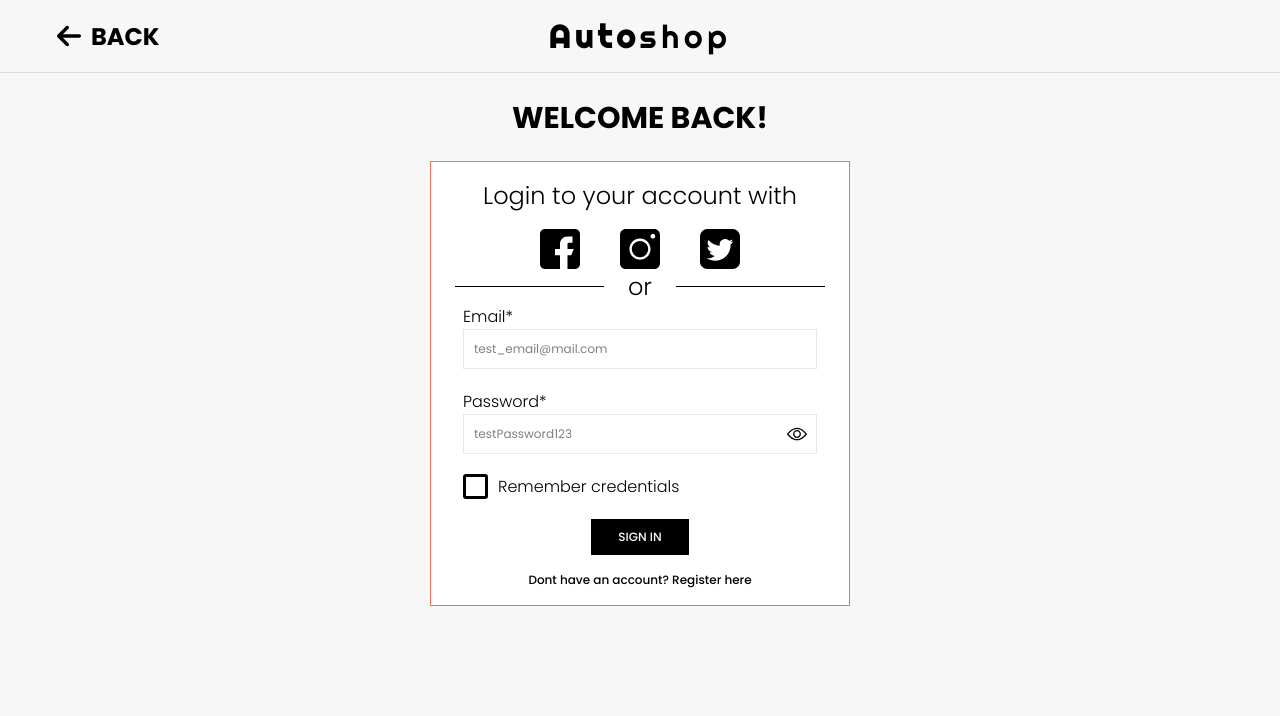
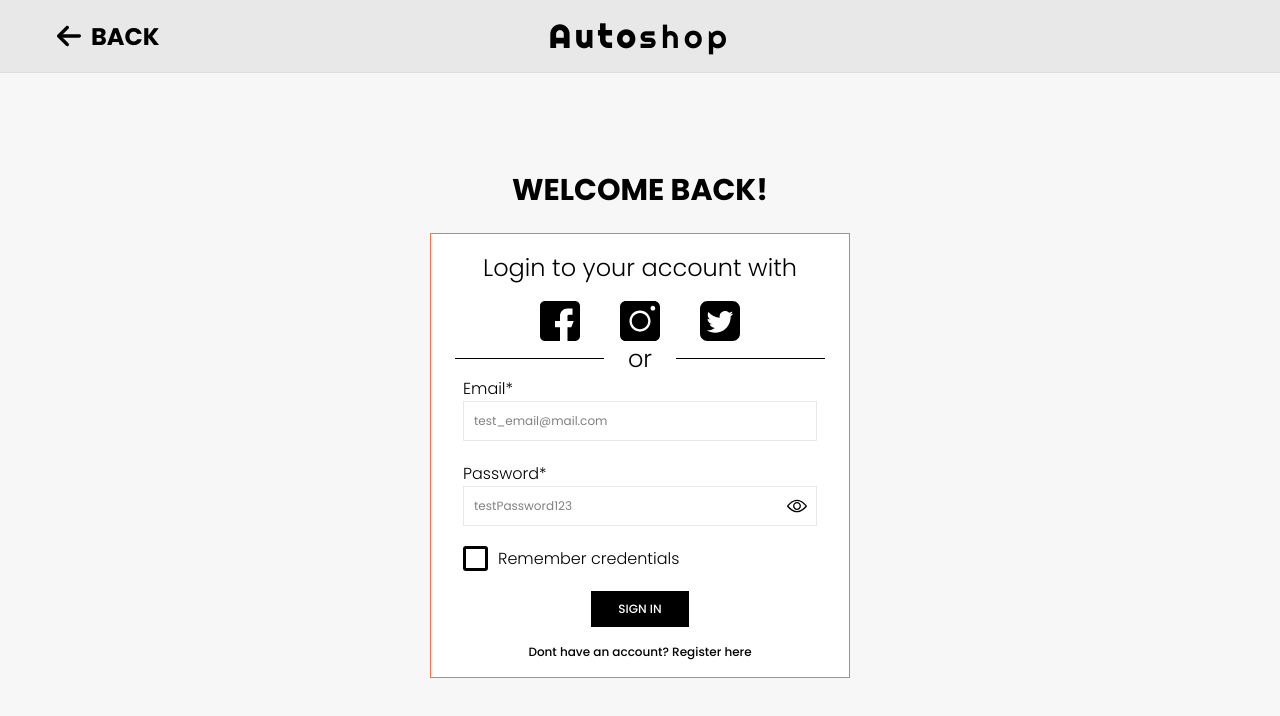
Before and after one commit to x0r3k/Autoshop_WebApp, a React (Create React App) app: page /auth in a window 1280 px wide. Shown: the top 716 px of the page. Built offline with nearby package versions, Linux system fonts and the light colour scheme.

Commit message:
fix navbar displaying over scrollbar

```diff
--- a/src/components/appbar/index.js
+++ b/src/components/appbar/index.js
@@ -36,13 +36,13 @@ export default function Appbar({setIsSidebarOpen, isAppbarCollapsed, simpleAppba
       icon_light: UserIconLight,
       badgeNumber: null
     },
-    {
-      id: 'favorites-icon-id',
-      className: 'favorites-icon',
-      icon_dark: FavoritesIconDark,
-      icon_light: FavoritesIconLight,
-      badgeNumber: null
-    },
+    // {
+    //   id: 'favorites-icon-id',
+    //   className: 'favorites-icon',
+    //   icon_dark: FavoritesIconDark,
+    //   icon_light: FavoritesIconLight,
+    //   badgeNumber: null
+    // },
     {
       id: 'shopping_cart-icon-id',
       className: 'shopping_cart-icon',
--- a/src/components/appbar/styles/style.scss
+++ b/src/components/appbar/styles/style.scss
@@ -7,16 +7,14 @@
   display: flex;
   flex-direction: row;
   padding: 1rem 2rem;
-
   align-items: center;
-  // justify-content: space-between;
-  position: fixed;
-  width: inherit;
+  position: sticky;
   transition: all 0.2s;
   z-index: 80;
   top: 0;
   left: 0;
   right: 0;
+  background-color: $light_gray1;
 
   box-shadow: 0px 1px rgb(0 0 0 / 10%);
 
--- /dev/null
+++ b/src/components/checkbox/Checkbox.js
@@ -0,0 +1,5 @@
+import React from 'react';
+
+export default function Checkbox(props) {
+
+}
--- a/src/pages/mainPage/components/home/imageSlider.js
+++ b/src/pages/mainPage/components/home/imageSlider.js
@@ -14,7 +14,7 @@ export default function ImageSlider({ config, currentSlide }) {
       {
         config.map(item => {
           return (
-            <div className="main-page-part full-height-vp" key={item.slide_id} >
+            <div key={item.slide_id} >
               <div className="slide-container full-page-pc">
                 <div className="text-container outer-text-container bh-center">
                   <div className="inner-text-container">
--- a/src/pages/mainPage/index.js
+++ b/src/pages/mainPage/index.js
@@ -14,14 +14,15 @@ export default function MainPage(props) {
   const mainPageRef = useRef();
 
   const appbarScrollCollapse = () => {
+    // console.log(123);
     let scrollTop = mainPageRef.current.scrollTop;
-    if(scrollTop > 50 && !isAppbarCollapsed) {
+    if(scrollTop != 0 && !isAppbarCollapsed) {
       setIsAppbarCollapsed(true);
-      console.log('collapsed')
+      // console.log('collapsed')
     }
-    else if(scrollTop <= 50 && isAppbarCollapsed){
+    else if(scrollTop == 0 && isAppbarCollapsed){
       setIsAppbarCollapsed(false);
-      console.log('not-collapsed')
+      // console.log('not-collapsed')
     }
   };
 
--- a/src/pages/mainPage/styles/index.scss
+++ b/src/pages/mainPage/styles/index.scss
@@ -52,6 +52,12 @@
       overflow: hidden;
       position: relative;
       transition: transform .4s;
+      top: -72px;
+      > div {
+        padding: 6rem 0rem;
+        height: 100vh;
+        position: relative;
+      }
     }
   }
 
@@ -125,12 +131,6 @@
   }
 }
 
-
-
-
-
-
-
 .main-page-part {
   padding: 6rem 0rem;
   position: relative;
@@ -152,33 +152,35 @@
 //SLIDER RESPONSIVE CONTAINER
 .slide-container {
   margin: 0 auto;
-  width: 100%;
+  // width: 100%;
+  max-width: 1420px;
+
 }
 
-@media (min-width: 768px) {
+@media (max-width: 1500px), (max-height: 800px){
+  .slide-container {
+    max-width: 1120px;
+    // max-height: ;
+  }
+}
+
+@media (max-width: 1200px), (max-height: 700px) {
+  .slide-container {
+    max-width: 1000px;
+  }
+}
+
+@media (max-width: 992px), (max-height: 600px) {
+  .slide-container {
+    max-width: 860px;
+  }
+}
+
+@media (max-width: 768px), (max-height: 500px) {
   .slide-container {
     max-width: 720px;
   }
 }
-
-@media (min-width: 992px) {
-  .slide-container {
-    max-width: 960px;
-  }
-}
-
-@media (min-width: 1200px) {
-  .slide-container {
-    max-width: 1120px;
-  }
-}
-
-@media (min-width: 1500px) {
-  .slide-container {
-    max-width: 1420px;
-  }
-}
-
 
 //HOME PART -> IMAGE CONTAINER
 
@@ -205,8 +207,8 @@
   min-width: 20%;
 
   &::before{
-    border-left: 3px solid $black;
-    border-top: 3px solid $black;
+    border-left: 3px solid $orange;
+    border-top: 3px solid $orange;
   }
 
   .inner-text-container {
@@ -214,8 +216,8 @@
 
     &::after{
       bottom:0; right:0;
-      border-right: 3px solid $black;
-      border-bottom: 3px solid $black;
+      border-right: 3px solid $orange;
+      border-bottom: 3px solid $orange;
     }
   }
 }
--- a/src/styles/common.scss
+++ b/src/styles/common.scss
@@ -15,7 +15,8 @@ html,
 #root {
   width: 100%;
   height: 100%;
-  overflow: hidden;
+  overflow:auto;
+  overflow:initial;
 }
 
 * {
```
